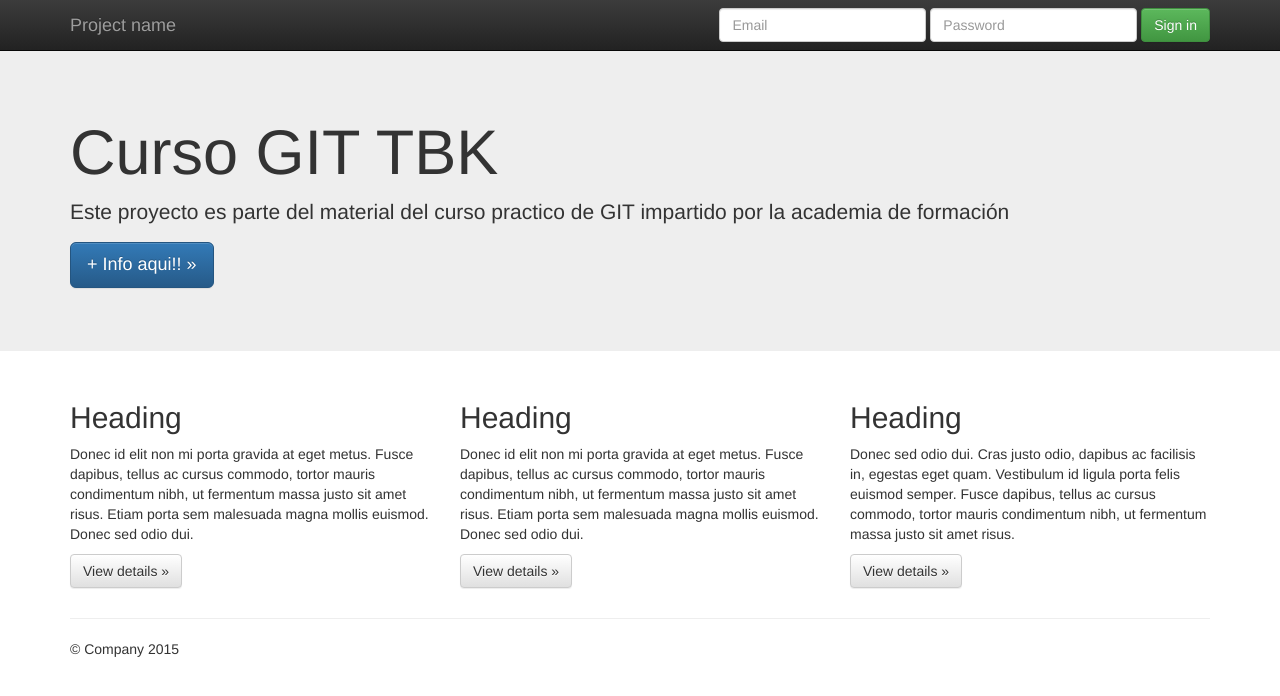
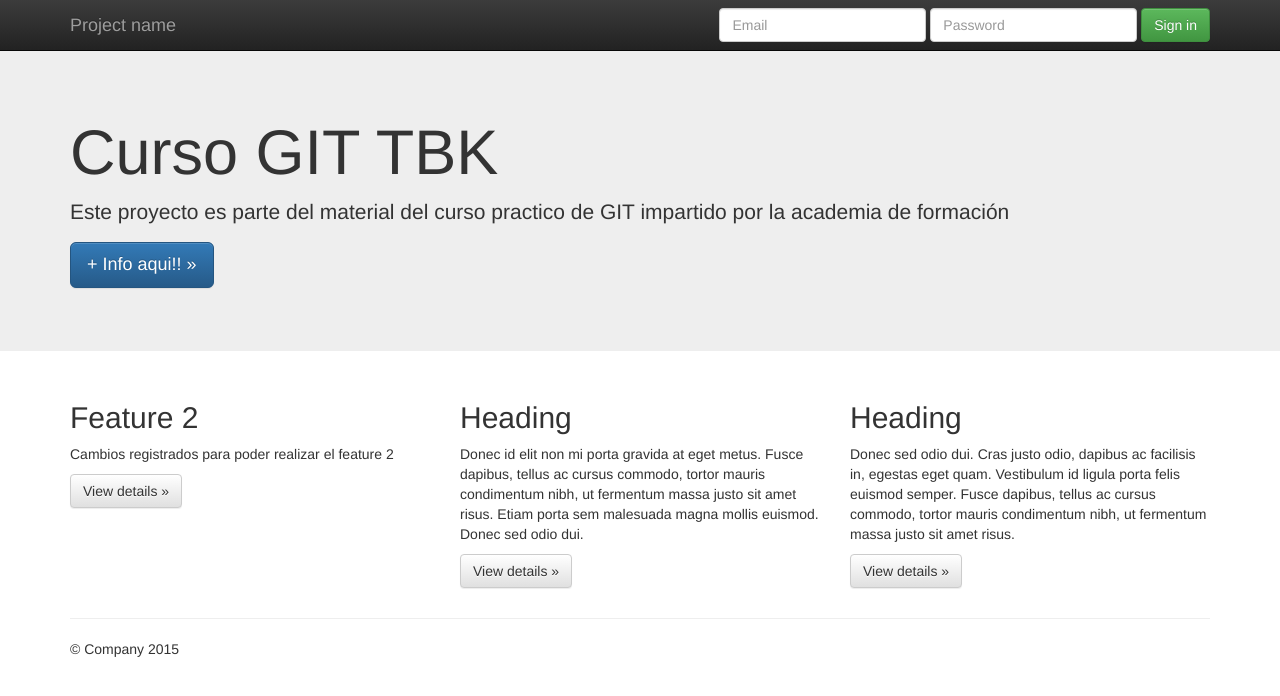
Before and after one commit to SebaHubber/TBK_CursoGIT, a plain HTML site: page index.html in a window 1280 px wide. Drawn offline with nearby package versions, Linux system fonts and the light colour scheme.

Commit message:
Se realiza el cambio del archivo index.html para realizar el feature 2 cambio numero 1

```diff
--- a/index.html
+++ b/index.html
@@ -65,8 +65,8 @@
       <!-- Example row of columns -->
       <div class="row">
         <div class="col-md-4">
-          <h2>Heading</h2>
-          <p>Donec id elit non mi porta gravida at eget metus. Fusce dapibus, tellus ac cursus commodo, tortor mauris condimentum nibh, ut fermentum massa justo sit amet risus. Etiam porta sem malesuada magna mollis euismod. Donec sed odio dui. </p>
+          <h2>Feature 2 </h2>
+          <p>Cambios registrados para poder realizar el feature 2 </p>
           <p><a class="btn btn-default" href="#" role="button">View details &raquo;</a></p>
         </div>
         <div class="col-md-4">
```
